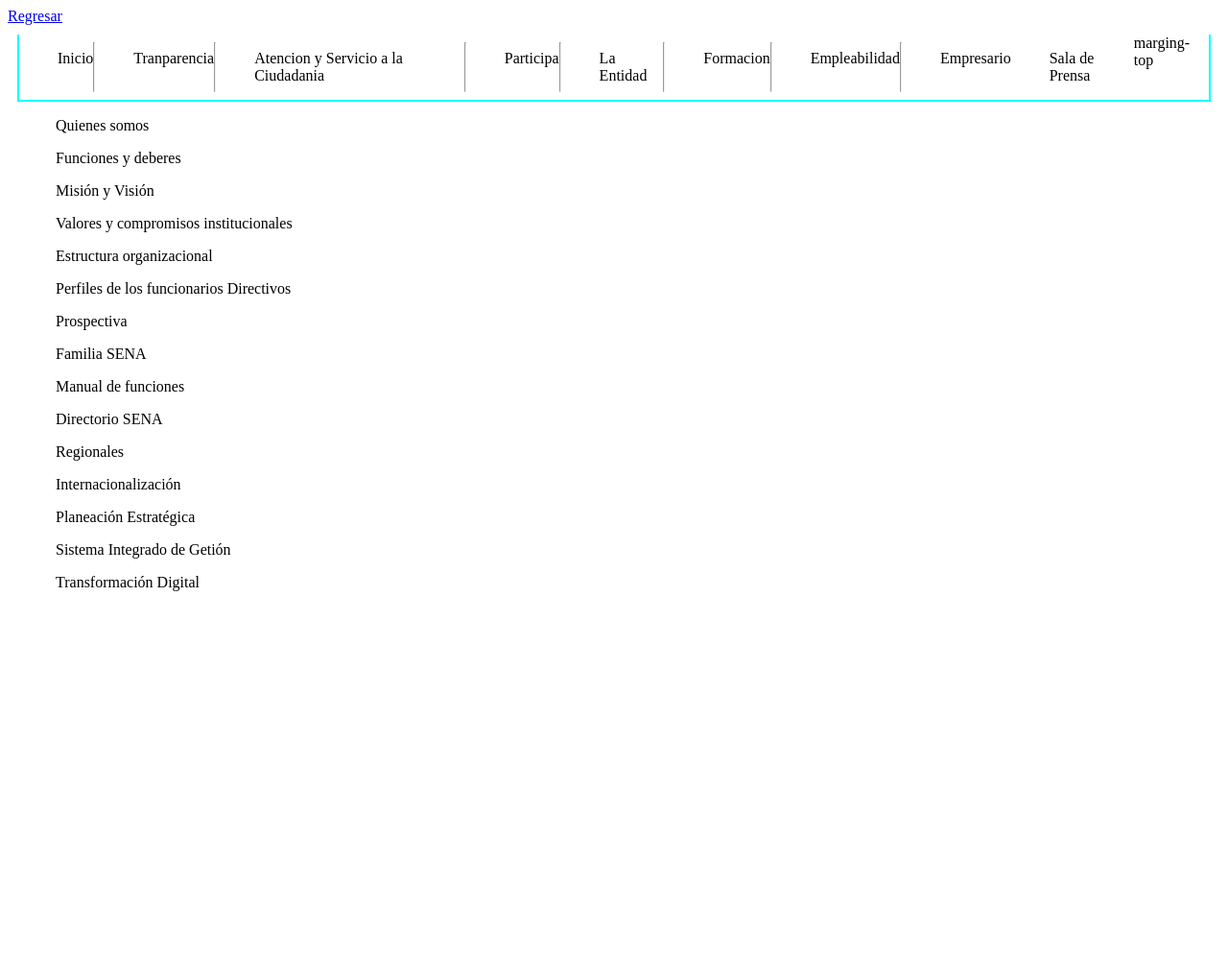
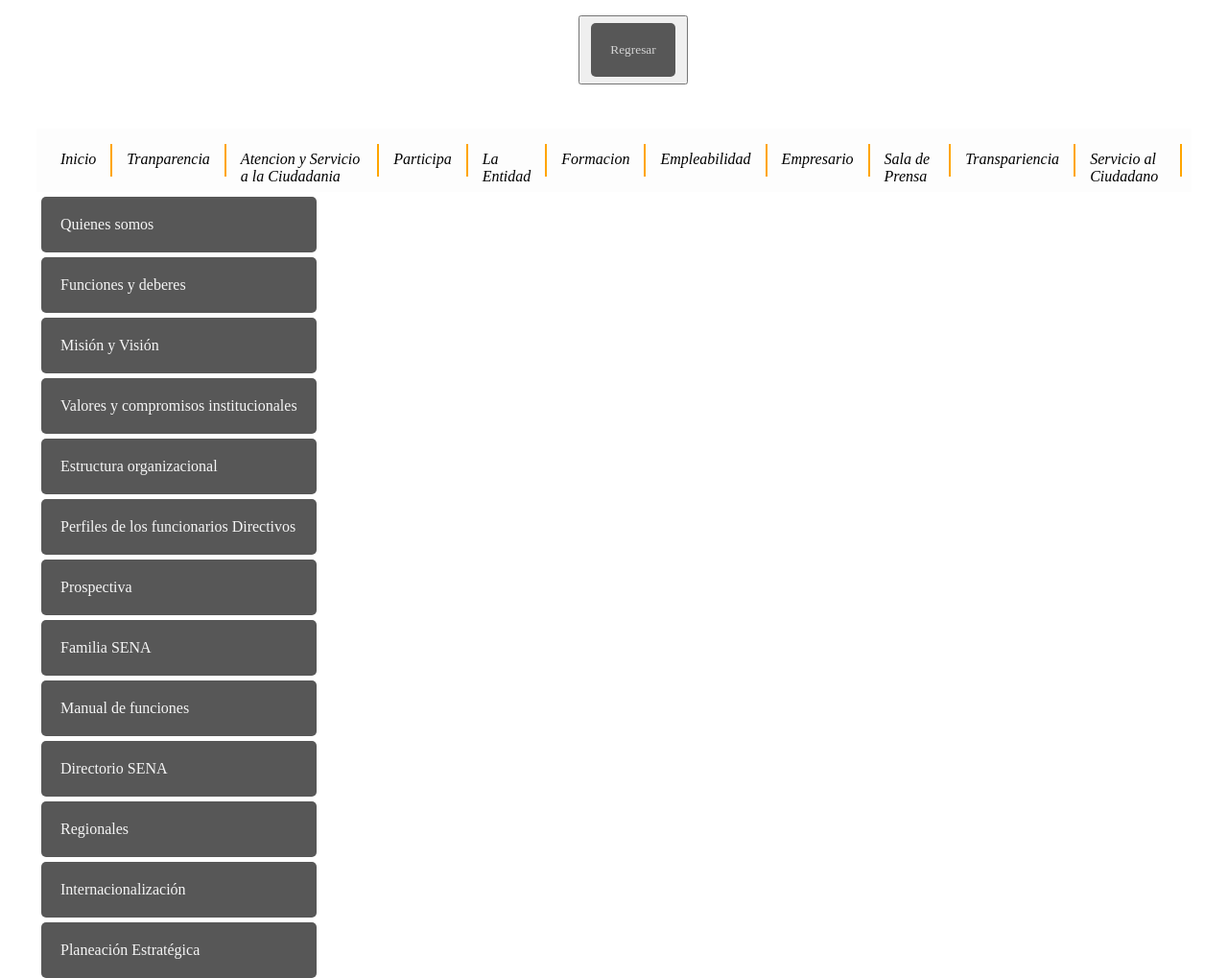
Before and after one commit to bravodaniel12/mi-sitio-web, a plain HTML site: page menusena.html in a window 1280 px wide. Shown: the top 1019 px of the page at 96% size. Before the commit the page ends 800 px from the top, so only its background shows below. Drawn offline with Linux system fonts and the light colour scheme.

Commit message:
add fuentes

```diff
--- a/css/menu_iconos.css
+++ b/css/menu_iconos.css
@@ -7,7 +7,7 @@ nav{
     width: 220px;
     height: 100vh;
     border: 2px solid grey;
-    overflow: auto;
+    overflow: auto; /* sirve para crear labarra de desplazamiento */
 
 
 
--- a/css/menusena.css
+++ b/css/menusena.css
@@ -1,20 +1,58 @@
+ol{
+    align-items: center;
+    text-align: center;
+    text-decoration: none;
+}
+
 nav{
     top: 0;
     left: 0;
-    margin: 10px;
+    padding: 30px;
+}
+.bar-vertical{
+    display: inline-block;
 }
 
-.horizontal{
-    top: 50px;
-    left: 50;
-    display: inline-block;
-    display: flex;
-    border:solid 2px aqua ;
-    border-top: 10px;
+ul{
+    list-style: none;
+    padding: 20px;
+    margin: 5px;
+    background-color: rgb(87,87,87);
+    border-radius: 5px;
+    font-family: 'Times New Roman', Times, serif;
+    font-size: 1em;
+}
+ul:hover{
+    background: rgb(67,67,67);
+ }
+a{
+    text-decoration:none;
+    color: whitesmoke
+}
+
+
+.bar-horizontal i{
+   background: rgb(253,253,253);
+   float:left;
+   padding:8px 10px ;
+   border-radius: 0;
+   font-weight: 500;
+   font-size: 1em;
+   top: 50px;
+   left: 50;
+   display: flex;
 
  }
-.vertical{
-    top: 0;
-    left: 0;
-
-}
+ li{
+    list-style: none;
+    padding: 15px;
+    height: 20px;
+    color:black;
+    border-radius: 5px;
+    font-family: 'Times New Roman', Times, serif;
+    font-size: 1em;
+    cursor: pointer;
+ }
+ li:hover{
+background: rgb(220,220,220);
+ }
--- a/menusena.html
+++ b/menusena.html
@@ -7,43 +7,56 @@
     <title>Document</title><link rel="stylesheet" href="css/menusena.css">
 </head>
 <body>
-    <a href="index.html">Regresar</a>
+
+    <ol class="lista">
+        <button class="boto1"><ul><a href="index.html "class="raya" style="color: rgb(211, 211, 211);">Regresar</a></ul>
+    </ol>
+    </button>
+
+
+    <header>
+
+
     <nav>
 
 
-        <div class="horizontal">
-            <ul>Inicio </ul><hr>
-            <ul>Tranparencia </ul><hr>
-            <ul>Atencion y Servicio a la Ciudadania </ul><hr>
-            <ul>Participa </ul><hr>
-            <ul>La Entidad </ul> <hr>
-            <ul>Formacion </ul><hr>
-            <ul>Empleabilidad </ul><hr>
-            <ul>Empresario </ul>
-            <ul>Sala de Prensa</ul>
-            marging- top<!-- para los bordes -->
+        <div class="bar-horizontal">
+
+           <i><li>Inicio </li><hr color="orange">
+            <li>Tranparencia </li> <hr color="orange">
+            <li>Atencion y Servicio a la Ciudadania </li><hr color="orange">
+            <li>Participa </li><hr color="orange">
+            <li>La Entidad </li><hr color="orange">
+            <li>Formacion </li><hr color="orange">
+            <li>Empleabilidad </li><hr color="orange">
+            <li>Empresario </li><hr color="orange">
+            <li>Sala de Prensa</li><hr color="orange">
+            <li>Transpariencia</li><hr color="orange">
+            <li>Servicio al Ciudadano</li><hr color="orange"></i>
+
+           <!-- marging- top para los bordes -->
         </div>
 
-<div class="vertical">
-    <ul>Quienes somos</ul>
-    <ul>Funciones y deberes</ul>
-    <ul>Misión y Visión</ul>
-    <ul>Valores y compromisos institucionales</ul>
-    <ul>  Estructura organizacional</ul>
-    <ul>Perfiles de los funcionarios Directivos</ul>
-    <ul> Prospectiva</ul>
-    <ul>Familia SENA</ul>
-    <ul>Manual de funciones</ul>
-    <ul> Directorio SENA</ul>
-    <ul>Regionales</ul>
-    <ul> Internacionalización</ul>
-    <ul> Planeación Estratégica</ul>
-    <ul>Sistema Integrado de Getión</ul>
-    <ul>Transformación Digital</ul>
+<div class="bar-vertical">
+    <a> <ul >Quienes somos</ul></a>
+   <a><ul>Funciones y deberes</ul></a>
+   <a><ul>Misión y Visión</ul> </a>
+   <a><ul>Valores y compromisos institucionales</ul>   </a>
+   <a><ul>  Estructura organizacional</ul>  </a>
+   <a><ul>Perfiles de los funcionarios Directivos</ul>  </a>
+   <a><ul> Prospectiva</ul>  </a>
+   <a><ul>Familia SENA</ul>    </a>
+   <a><ul>Manual de funciones</ul>    </a>
+   <a><ul> Directorio SENA</ul>   </a>
+   <a><ul>Regionales</ul>    </a>
+   <a><ul> Internacionalización</ul>   </a>
+   <a><ul> Planeación Estratégica</ul>   </a>
+   <a><ul>Sistema Integrado de Getión</ul></a>
+   <a><ul>Transformación Digital</ul></a>
 
 </div>
 
-</nav>
-
+    </nav>
+</header>
 </body>
 </html>
```
